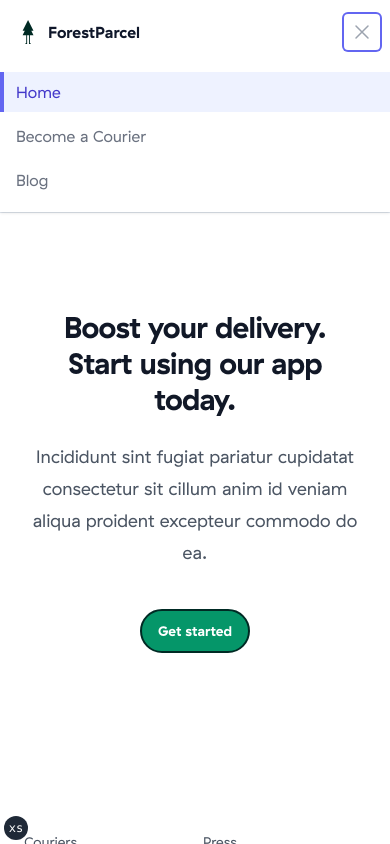
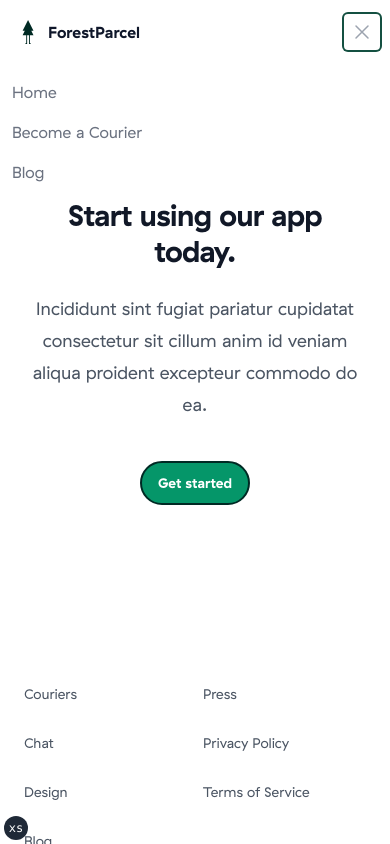
Before and after one commit to humanforest/parcel-website, a Next.js app: page /couriers in a window 390 px wide. Both pictures are taken after a click on the button "Open main menu". Shown: the top 844 px of the page. Built offline with nearby package versions, Linux system fonts and the light colour scheme.

Commit message:
Fixed navbar

```diff
--- a/components/main-nav.tsx
+++ b/components/main-nav.tsx
@@ -82,7 +82,7 @@ export function MainNav({ items }: MainNavProps) {
 
               <div className="-mr-2 flex items-center sm:hidden">
                 {/* Mobile menu button */}
-                <Disclosure.Button className="inline-flex items-center justify-center rounded-md p-2 text-gray-400 hover:bg-gray-100 hover:text-gray-500 focus:outline-none focus:ring-2 focus:ring-inset focus:ring-indigo-500">
+                <Disclosure.Button className="inline-flex items-center justify-center rounded-md p-2 text-gray-400 hover:bg-gray-100 hover:text-gray-500 focus:outline-none focus:ring-2 focus:ring-inset focus:ring-forest-800">
                   <span className="sr-only">Open main menu</span>
                   {open ? (
                     <XMarkIcon className="block h-6 w-6" aria-hidden="true" />
@@ -94,33 +94,24 @@ export function MainNav({ items }: MainNavProps) {
             </div>
           </div>
 
-          <Disclosure.Panel className="sm:hidden">
-            <div className="space-y-1 pb-3 pt-2">
-              {/* Current: "bg-indigo-50 border-indigo-500 text-indigo-700", Default: "border-transparent text-gray-500 hover:bg-gray-50 hover:border-gray-300 hover:text-gray-700" */}
-              <Disclosure.Button
-                as="a"
-                href="/couriers"
-                className="block border-l-4 border-indigo-500 bg-indigo-50 py-2 pl-3 pr-4 text-base font-medium text-indigo-700"
-              >
-                Home
-              </Disclosure.Button>
-              <Disclosure.Button
-                as="a"
-                href="/application"
-                className="block border-l-4 border-transparent py-2 pl-3 pr-4 text-base font-medium text-gray-500 hover:border-gray-300 hover:bg-gray-50 hover:text-gray-700"
-              >
-                Become a Courier
-              </Disclosure.Button>
-              <Disclosure.Button
-                as="a"
-                href="#"
-                className="block border-l-4 border-transparent py-2 pl-3 pr-4 text-base font-medium text-gray-500 hover:border-gray-300 hover:bg-gray-50 hover:text-gray-700"
-              >
-                Blog
-              </Disclosure.Button>
+          <Disclosure.Panel className="sm:hidden fixed bg-white w-screen">
+            <div className="pt-2 pb-3 space-y-1">
+              {items?.length ? (
+                <nav>
+                  {items?.map((item, index) =>
+                    item.href ? (
+                      <Link key={index} href={item.href} passHref>
+                        <p className="block pl-3 pr-4 py-2 text-base font-medium text-gray-500 hover:bg-gray-50 hover:text-gray-700">
+                          {item.title}
+                        </p>
+                      </Link>
+                    ) : null
+                  )}
+                </nav>
+              ) : null}
             </div>
+          </Disclosure.Panel>
 
-          </Disclosure.Panel>
         </>
       )}
     </Disclosure>
```
